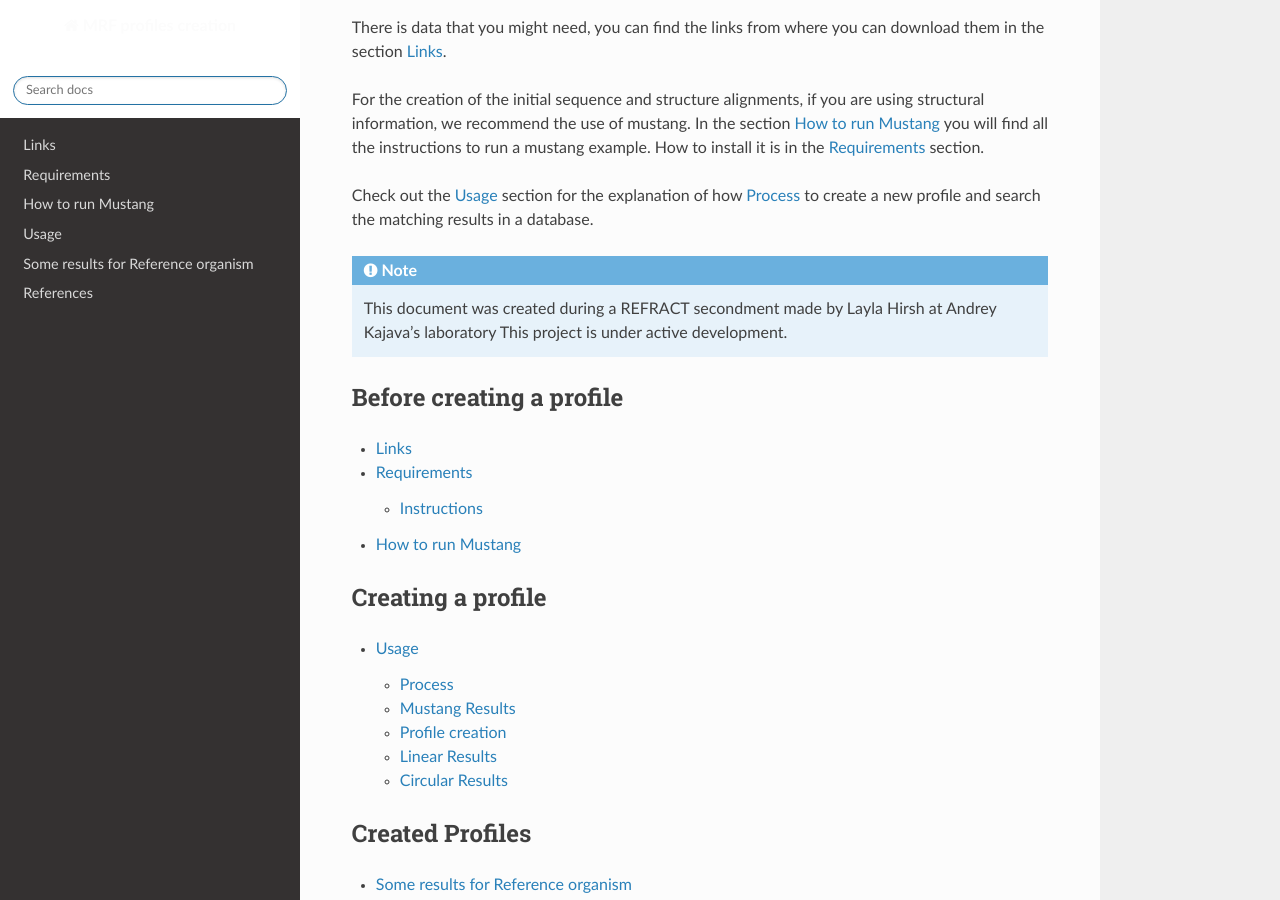
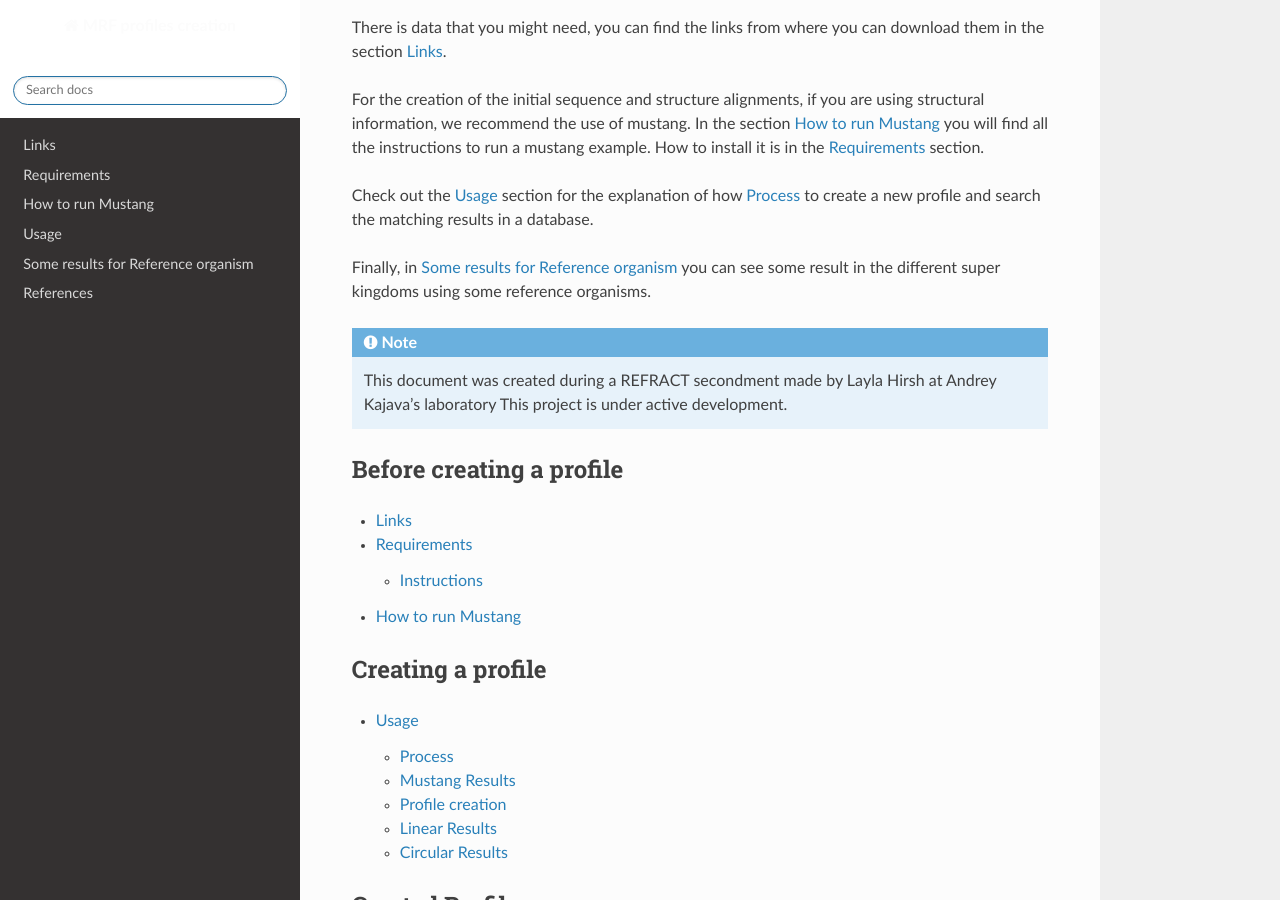
Before and after one commit to DraLaylaHirsh/MRFprofilesCreation, a Sphinx documentation site: the page built from docs/index.rst, in a window 1280 px wide and 900 px high, scrolled down 416 px. Built offline with Sphinx 7.4.7 and the Read the Docs theme 2.0.0, drawn with Linux system fonts in a browser that asks for light colours.

Commit message:
Update index.rst

```diff
--- a/docs/index.rst
+++ b/docs/index.rst
@@ -20,6 +20,8 @@ There is data that you might need, you can find the links from where you can dow
 For the creation of the initial sequence and structure alignments, if you are using structural information, we recommend the use of mustang. In the section :doc:`mustangHowto` you will find all the instructions to run a mustang example. How to install it is in the :doc:`Requirements` section.
 
 Check out the :doc:`CreationProcess` section for the explanation of how :ref:`process` to create a new profile and search the matching results in a database.
+
+Finally, in :doc:`SomeResults` you can see some result in the different super kingdoms using some reference organisms.
 
 .. note::
    This document was created during a REFRACT secondment made by Layla Hirsh at Andrey Kajava's laboratory
```
